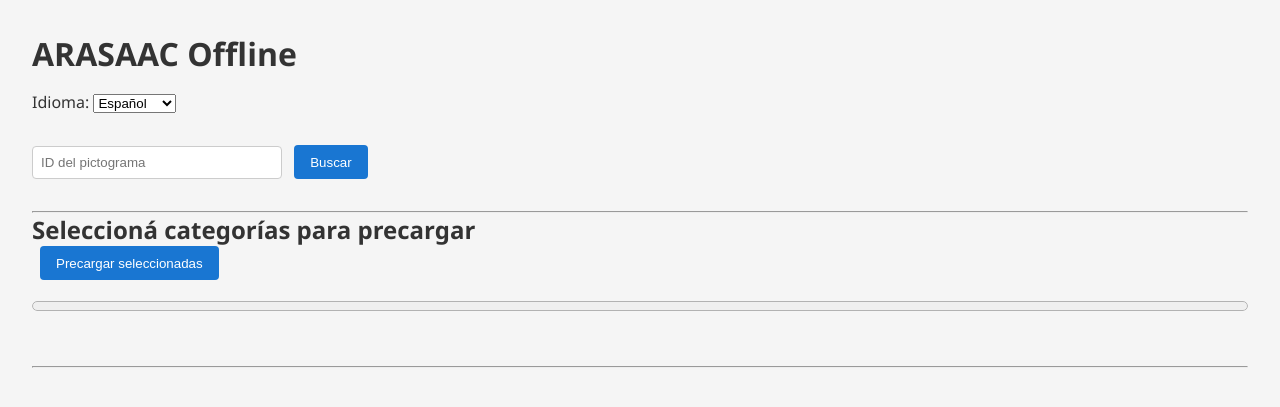
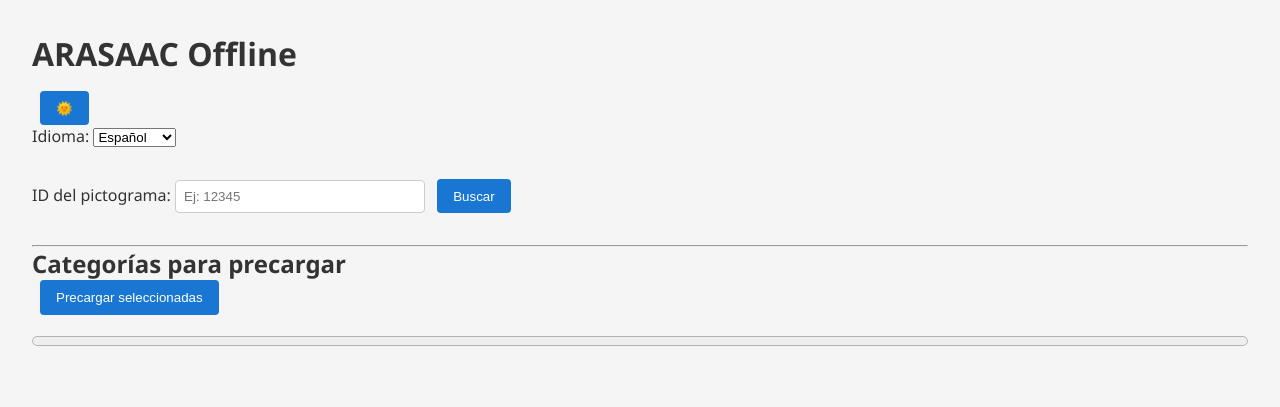
Before and after one commit to hernan2975/ArasaacTalk, a Flask app: page / in a window 1280 px wide. Shown: the top 407 px of the page. Run offline with Flask 3, Linux system fonts and the light colour scheme.

Commit message:
Update index.html

```diff
--- a/templates/index.html
+++ b/templates/index.html
@@ -8,7 +8,10 @@
   <link rel="stylesheet" href="/static/css/style.css" />
 </head>
 <body>
-  <h1 id="title">ARASAAC Offline</h1>
+  <header>
+    <h1 id="title">ARASAAC Offline</h1>
+    <button id="themeToggle" aria-label="Cambiar tema" title="Cambiar tema">🌞</button>
+  </header>
 
   <section>
     <label for="language-select">Idioma:</label>
@@ -20,21 +23,20 @@
   </section>
 
   <section>
-    <input type="text" id="pictogramId" placeholder="ID del pictograma" />
+    <label for="pictogramId">ID del pictograma:</label>
+    <input type="text" id="pictogramId" placeholder="Ej: 12345" />
     <button id="btn-search">Buscar</button>
   </section>
 
   <hr />
 
   <section>
-    <h2>Seleccioná categorías para precargar</h2>
+    <h2>Categorías para precargar</h2>
     <div id="categoriasCheckboxes"></div>
     <button id="btnPreloadSelected">Precargar seleccionadas</button>
     <progress id="preloadProgress" max="100" value="0"></progress>
     <span id="preloadStatus"></span>
   </section>
-
-  <hr />
 
   <section id="pictogramDisplay"></section>
 
```
